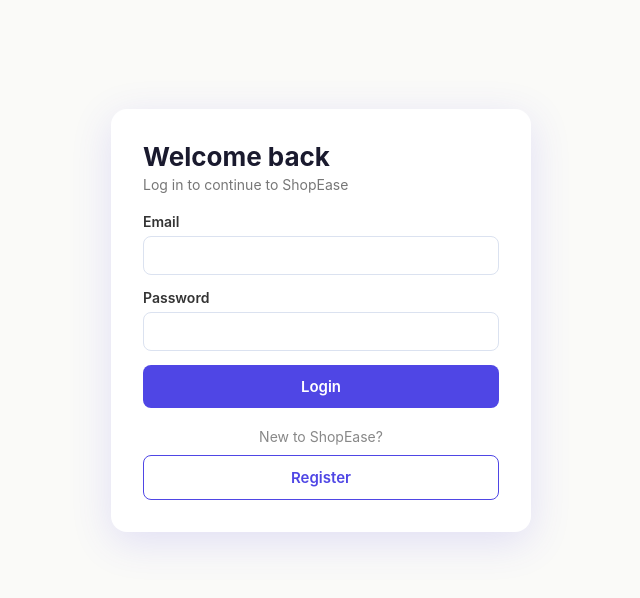
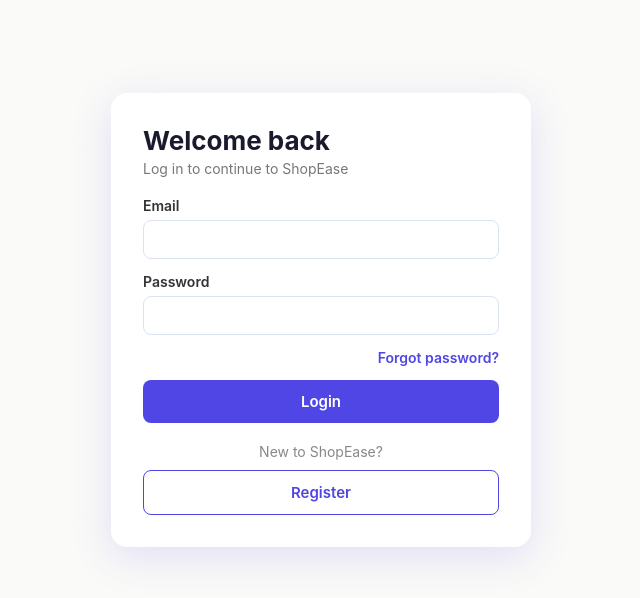
Before and after one commit to GVishnu17/shopease, a React (Create React App) app: page /login in a window 1280 px wide. Shown: the top 598 px of the page, without its empty margins (319-959 px from the left). Built offline with nearby package versions, Linux system fonts and the light colour scheme; no server answers.

Commit message:
Update Login.js

```diff
--- a/src/pages/Login.js
+++ b/src/pages/Login.js
@@ -3,11 +3,12 @@ import { Link, Navigate, useLocation } from 'react-router-dom';
 import { useAuth } from '../context/AuthContext';
 
 export default function Login() {
-  const { user, login } = useAuth();
+  const { user, login, resetPassword } = useAuth();
   const location = useLocation();
   const [email, setEmail] = useState('');
   const [password, setPassword] = useState('');
   const [error, setError] = useState('');
+  const [info, setInfo] = useState('');
   const [loading, setLoading] = useState(false);
 
   if (user) {
@@ -19,6 +20,7 @@ export default function Login() {
   const handleSubmit = async (e) => {
     e.preventDefault();
     setError('');
+    setInfo('');
 
     if (!email.trim() || !password) {
       setError('Please enter your email and password.');
@@ -33,15 +35,36 @@ export default function Login() {
     }
   };
 
+  const handleReset = async () => {
+    setError('');
+    setInfo('');
+
+    if (!/^\S+@\S+\.\S+$/.test(email.trim())) {
+      setError('Type your email in the Email box first, then click Forgot password.');
+      return;
+    }
+
+    setLoading(true);
+    const result = await resetPassword(email);
+    setLoading(false);
+
+    if (!result.ok) {
+      setError(result.error);
+      return;
+    }
+    setInfo('If an account exists for this email, a reset link has been sent. Please check your inbox and your spam folder.');
+  };
+
   return (
     <main style={styles.page}>
       <div style={styles.card}>
         <h1 style={styles.title}>Welcome back</h1>
         <p style={styles.subtitle}>Log in to continue to ShopEase</p>
 
-        {justRegistered && !error && (
+        {justRegistered && !error && !info && (
           <p style={styles.success}>Registration successful! Please log in.</p>
         )}
+        {info && <p style={styles.success}>{info}</p>}
         {error && <p style={styles.error}>{error}</p>}
 
         <form onSubmit={handleSubmit} style={styles.form}>
@@ -53,8 +76,11 @@ export default function Login() {
             Password
             <input style={styles.input} type="password" value={password} onChange={(e) => setPassword(e.target.value)} />
           </label>
+          <button type="button" onClick={handleReset} disabled={loading} style={styles.forgot}>
+            Forgot password?
+          </button>
           <button type="submit" style={styles.primaryBtn} disabled={loading}>
-            {loading ? 'Logging in...' : 'Login'}
+            {loading ? 'Please wait...' : 'Login'}
           </button>
         </form>
 
@@ -73,6 +99,7 @@ const styles = {
   form: { display: 'flex', flexDirection: 'column', gap: '14px' },
   label: { display: 'flex', flexDirection: 'column', gap: '6px', fontSize: '14px', fontWeight: '600', color: '#333' },
   input: { padding: '10px 12px', border: '1.5px solid #dbe2f0', borderRadius: '8px', fontSize: '14px' },
+  forgot: { alignSelf: 'flex-end', background: 'none', border: 'none', padding: 0, color: '#4f46e5', fontSize: '14px', fontWeight: '600', cursor: 'pointer' },
   primaryBtn: { padding: '12px', background: '#4f46e5', color: '#fff', border: 'none', borderRadius: '8px', fontSize: '15px', fontWeight: '600', cursor: 'pointer' },
   error: { background: '#fef2f2', color: '#b91c1c', padding: '10px 12px', borderRadius: '8px', fontSize: '14px', margin: '0 0 12px' },
   success: { background: '#f0fdf4', color: '#15803d', padding: '10px 12px', borderRadius: '8px', fontSize: '14px', margin: '0 0 12px' },
```
